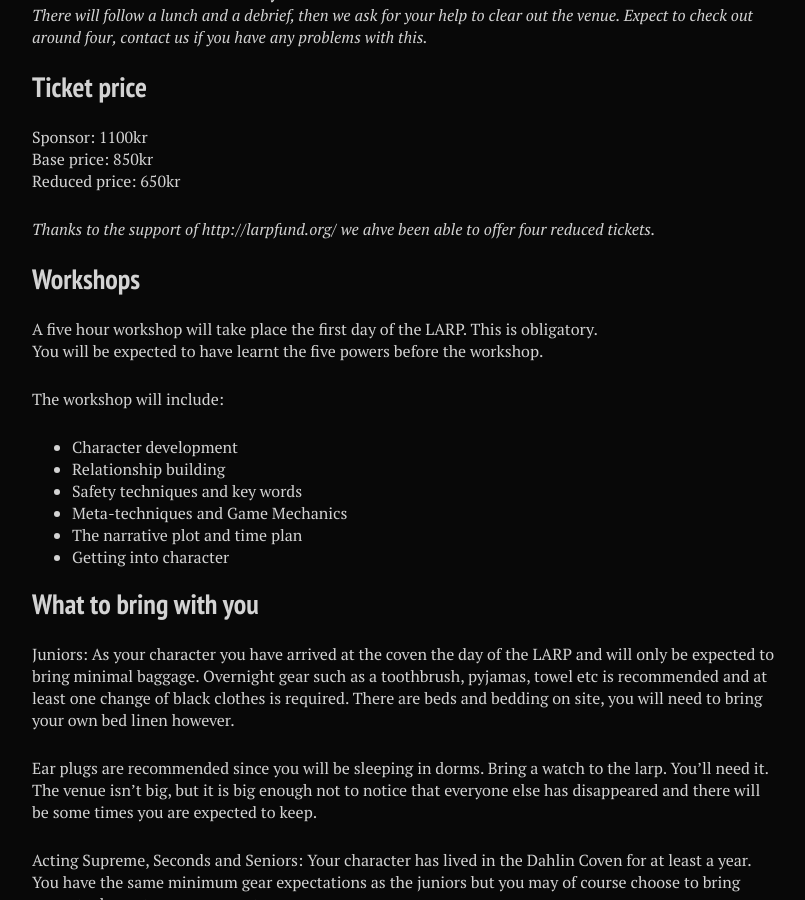
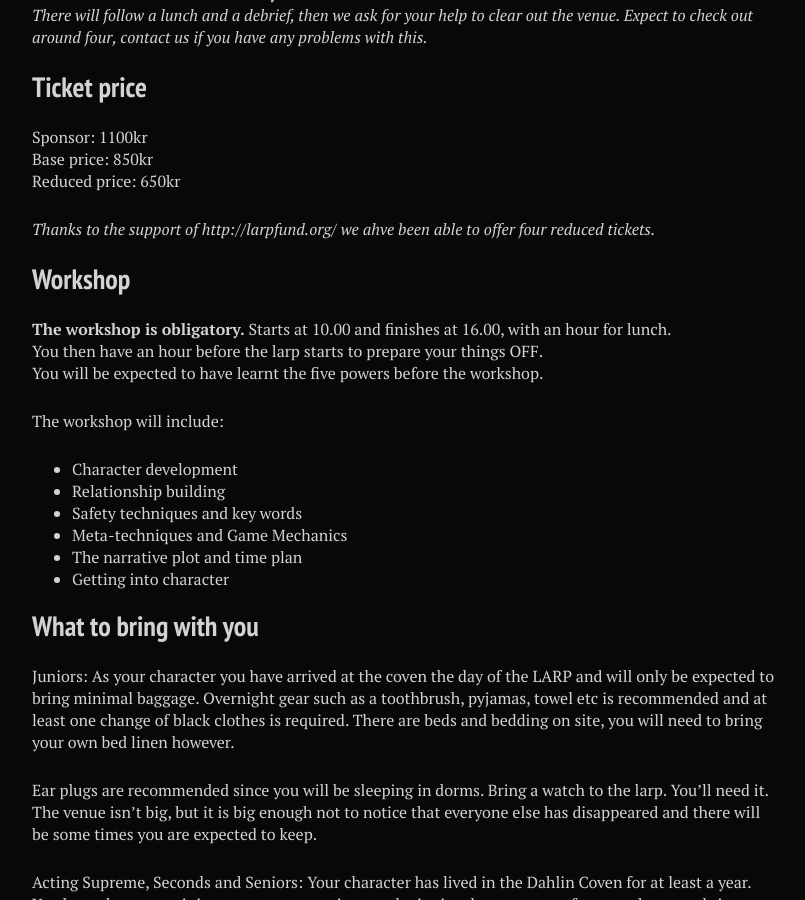
Before and after one commit to stanislavb/en.coven.nu, a Jekyll site: the page built from practical/index.md, in a window 1280 px wide and 900 px high, scrolled down 1228 px. Shown: the whole window, without its empty margins (288-1093 px from the left). Built offline with Jekyll 4.4.1, drawn with Linux system fonts in a browser that asks for light colours; nearby versions of some CDN libraries.

Commit message:
Update index.md

```diff
--- a/practical/index.md
+++ b/practical/index.md
@@ -47,9 +47,11 @@ Reduced price: 650kr
 
 *Thanks to the support of http://larpfund.org/ we ahve been able to offer four reduced tickets.*
 
-## Workshops
+## Workshop
 
-A five hour workshop will take place the first day of the LARP. This is obligatory.
+**The workshop is obligatory.**
+Starts at 10.00 and finishes at 16.00, with an hour for lunch.
+You then have an hour before the larp starts to prepare your things OFF.
 You will be expected to have learnt the five powers before the workshop.
 
 The workshop will include:
```
